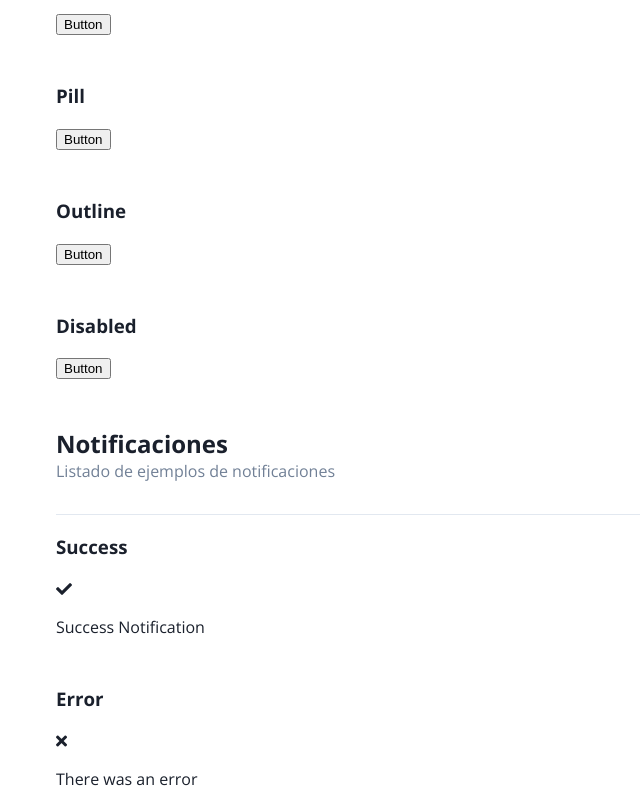
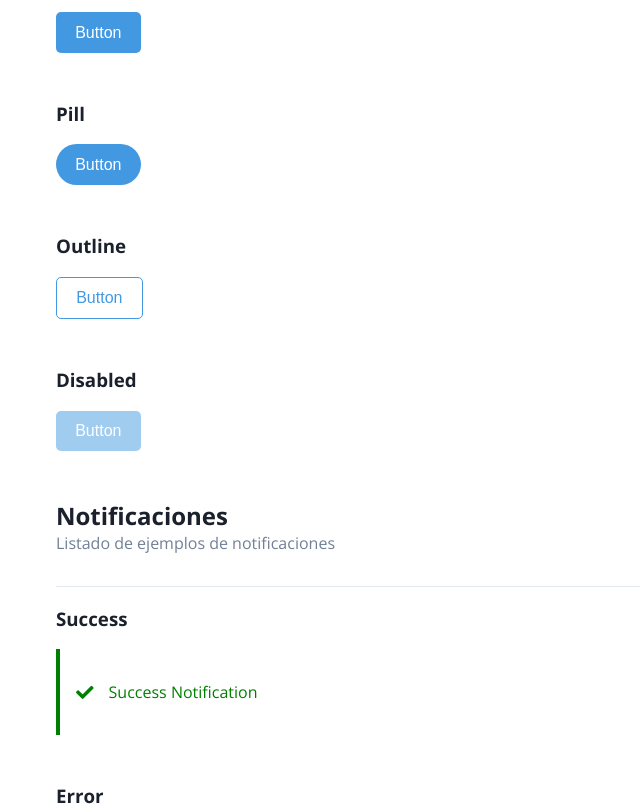
Before and after one commit to OpenWebinarsNet/taller-bem-style-openwebinars, a website: page index.html in a window 1280 px wide. Shown: the part 280-1091 px from the top of the page, without its empty margins (0-640 px from the left). Drawn offline with nearby package versions, Linux system fonts and the light colour scheme.

Commit message:
Added solution

```diff
--- a/components.scss
+++ b/components.scss
@@ -1 +1,96 @@
 // Code goes here
+
+.button {
+  border: none;
+  outline: none;
+  font-size: 16px;
+  padding: 0.7em 1.2em; // 11px 19px
+  cursor: pointer;
+  border-radius: 5px;
+  background-color: #4299e1;
+  color: #fff;
+
+  &--pil {
+    border-radius: 30px;
+  }
+
+  &--outline {
+    background-color: #fff;
+    color: #4299e1;
+    border: 1px solid #4299e1;
+  }
+
+  &[disabled] {
+    background-color: #a0ccf0;
+    cursor: not-allowed;
+  }
+}
+
+.notification {
+  $p: &;
+  border-left: 4px solid transparent;
+  display: flex;
+  align-items: center;
+  flex-wrap: nowrap;
+  padding: 1rem;
+  &__icon {
+    font-size: 1.1em;
+  }
+
+  &__text {
+    margin-left: 15px;
+  }
+
+  // Refactor usar parent selector
+  // usar @each
+
+  // $states: (
+  //   'success': green,
+  //   'error': tomato,
+  // );
+
+  // @each $stateName, $color in $states {
+  //   &--#{$stateName} {
+  //     border-color: $color;
+
+  //     #{$p}__icon,
+  //     #{$p}__text {
+  //       color: $color;
+  //     }
+  //   }
+  // }
+
+  &--success {
+    border-color: green;
+
+    .notification__icon,
+    .notification__text {
+      color: green;
+    }
+  }
+
+  &--error {
+    border-color: tomato;
+    .notification__icon,
+    .notification__text {
+      color: tomato;
+    }
+  }
+}
+
+.field {
+  padding: 0.5rem 0.75rem;
+  border-radius: 0.25rem;
+  border: 1px solid #e2e8f0;
+
+  &:focus {
+    outline: 2px solid transparent;
+    box-shadow: 0 0 0 2px rgba(66, 153, 225, 0.4);
+  }
+
+  &--has-error {
+    border-color: tomato;
+  }
+}
+
+// Outline phil button
--- a/index.html
+++ b/index.html
@@ -55,22 +55,22 @@
       </header>
       <article>
         <h3>Simple</h3>
-        <button>Button</button>
+        <button class="button">Button</button>
       </article>
 
       <article>
         <h3>Pill</h3>
-        <button>Button</button>
+        <button class="button button--pil">Button</button>
       </article>
 
       <article>
         <h3>Outline</h3>
-        <button>Button</button>
+        <button class="button button--outline">Button</button>
       </article>
 
       <article>
         <h3>Disabled</h3>
-        <button>Button</button>
+        <button class="button" disabled>Button</button>
       </article>
     </section>
 
@@ -82,17 +82,17 @@
       </header>
       <article>
         <h3>Success</h3>
-        <div role="alert">
-          <i class="fas fa-check"></i>
-          <p>Success Notification</p>
+        <div role="alert" class="notification notification--success">
+          <i class="fas fa-check notification__icon"></i>
+          <p class="notification__text">Success Notification</p>
         </div>
       </article>
 
       <article>
         <h3>Error</h3>
-        <div role="alert">
-          <i class="fas fa-times"></i>
-          <p>There was an error</p>
+        <div role="alert" class="notification notification--error">
+          <i class="fas fa-times notification__icon"></i>
+          <p class="notification__text">There was an error</p>
         </div>
       </article>
     </section>
@@ -105,12 +105,12 @@
       </header>
       <article class="sample">
         <h3>Simple</h3>
-        <input type="text" />
+        <input type="text" class="field" />
       </article>
 
       <article class="sample">
         <h3>Error</h3>
-        <input type="text" />
+        <input type="text" class="field field--has-error" />
       </article>
     </section>
   </body>
```
Also changed, not shown: dist/components.css.
